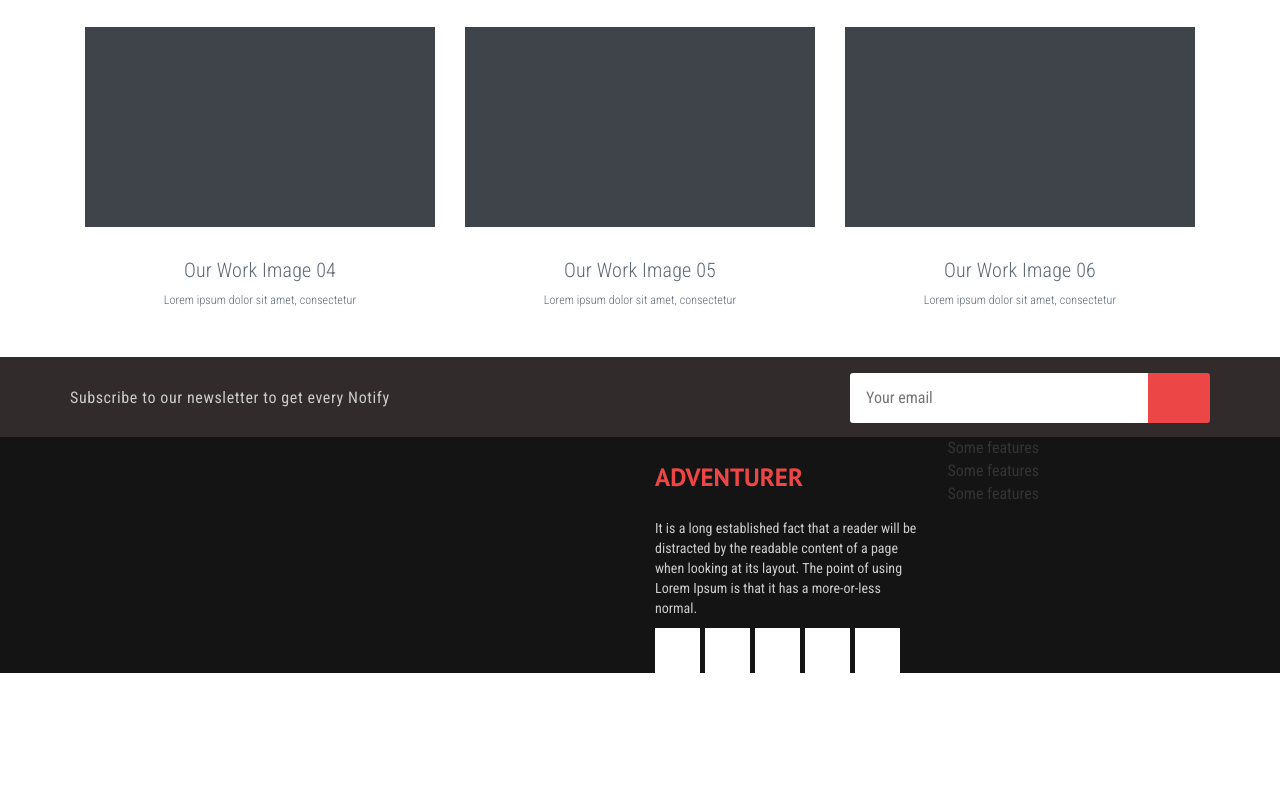
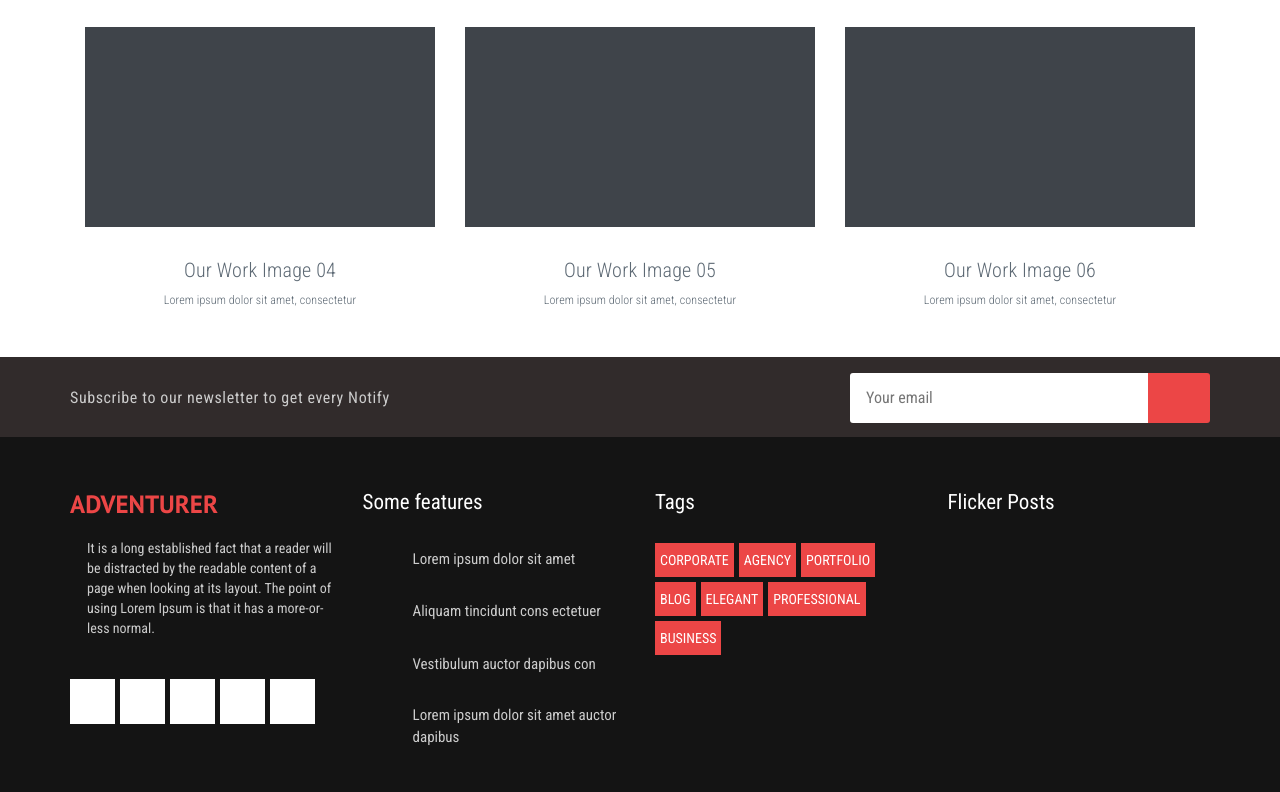
Before and after one commit to AAtamaniuk/Adventurer, a website: page src/index.html in a window 1280 px wide. Shown: the part 5958-6750 px from the top of the page. Before the commit the page ends 6631 px from the top, so only its background shows below. Drawn offline with nearby package versions, Linux system fonts and the light colour scheme; files that its build step writes are made by us from their sources.

Commit message:
Add some footer fixes

```diff
--- a/src/sass/components/footer.scss
+++ b/src/sass/components/footer.scss
@@ -2,10 +2,15 @@
 @import "../mixins.scss";
 
 .main-footer {
+  padding-top: 55px;
+
   background-color: $footer-color;
 }
 
 .footer-text {
+  margin-bottom: 41px;
+  padding-left: 17px;
+
   color: hsl(0, 0%, 80%);
   font-size: 14px;
   font-weight: normal;
@@ -18,6 +23,7 @@
 }
 
 .footer-social {
+  margin-bottom: 68px;
   margin-right: -5px;
 
   font-size: 0;
@@ -41,3 +47,62 @@
     background-color: $tomato;
   }
 }
+
+.footer-title {
+  color: white;
+  font-size: 21px;
+  font-weight: normal;
+  font-style: normal;
+  font-stretch: normal;
+  line-height: 1;
+
+  text-align: left;
+  letter-spacing: normal;
+}
+
+.features-list {
+  padding-top: 35px;
+  padding-left: 50px;
+}
+
+.feature__item {
+  display: inline-block;
+
+  margin-bottom: 30px;
+
+  color: hsl(0, 0%, 80%);
+  font-size: 15px;
+  font-weight: normal;
+  font-style: normal;
+  font-stretch: normal;
+
+  text-align: left;
+  letter-spacing: normal;
+}
+
+.tags {
+  margin-top: 30px;
+  margin-right: -5px;
+
+  font-size: 0;
+}
+
+.tags__tag {
+  display: inline-block;
+
+  margin-bottom: 5px;
+  margin-right: 5px;
+  padding: 10px 5px;
+
+  color: white;
+  font-size: 14px;
+  font-weight: normal;
+  font-style: normal;
+  font-stretch: normal;
+  line-height: 1em;
+
+  letter-spacing: normal;
+  text-transform: uppercase;
+
+  background-color: $tomato;
+}
--- a/src/sass/components/header.scss
+++ b/src/sass/components/header.scss
@@ -16,3 +16,11 @@
 
   text-align: right;
 }
+
+.logo--footer {
+  display: inline-block;
+
+  margin-bottom: 21px;
+
+  line-height: 1em;
+}
--- a/src/sass/components/subscribe.scss
+++ b/src/sass/components/subscribe.scss
@@ -11,7 +11,7 @@
   display: inline-block;
 
   margin-top: 23px;
-  margin-bottom: 23px;
+  margin-bottom: 20px;
 
   color: hsl(0, 0%, 80%);
   font-size: 16px;
--- a/src/template/footer.html
+++ b/src/template/footer.html
@@ -1,12 +1,15 @@
 <footer class="main-footer">
   <div class="container">
     <div class="row">
+
       <div class="col-md-3">
-        <span class="logo">ADVENTURER</span>
+        <span class="logo logo--footer">ADVENTURER</span>
+
         <p class="footer-text">
           It is a long established fact that a reader will be distracted by the readable content of a page when looking at its layout.
           The point of using Lorem Ipsum is that it has a more-or-less normal.
         </p>
+
         <div class="footer-social">
           <a href="#" class="footer-social__link"></a>
           <a href="#" class="footer-social__link"></a>
@@ -14,16 +17,36 @@
           <a href="#" class="footer-social__link"></a>
           <a href="#" class="footer-social__link"></a>
         </div>
+
       </div>
+
       <div class="col-md-3">
         <div class="footer-title">Some features</div>
+        <ul class="features-list">
+          <li class="feature__item">Lorem ipsum dolor sit amet</li>
+          <li class="feature__item">Aliquam tincidunt cons ectetuer </li>
+          <li class="feature__item">Vestibulum auctor dapibus con</li>
+          <li class="feature__item">Lorem ipsum dolor sit amet auctor dapibus</li>
+        </ul>
       </div>
+
       <div class="col-md-3">
-        <div class="footer-title">Some features</div>
+        <div class="footer-title">Tags</div>
+        <div class="tags">
+          <div class="tags__tag">Corporate</div>
+          <div class="tags__tag">Agency</div>
+          <div class="tags__tag">Portfolio</div>
+          <div class="tags__tag">Blog</div>
+          <div class="tags__tag">Elegant</div>
+          <div class="tags__tag">Professional</div>
+          <div class="tags__tag">Business</div>
+        </div>
       </div>
+
       <div class="col-md-3">
-        <div class="footer-title">Some features</div>
+        <div class="footer-title">Flicker Posts</div>
       </div>
+
     </div>
   </div>
 </footer>
```
Also changed, not shown: build/css/style.css, build/css/style.min.css, build/index.html.
